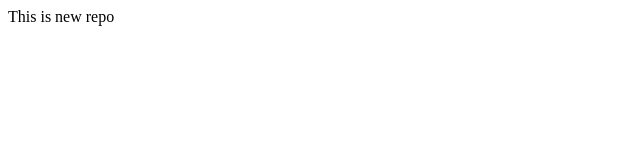
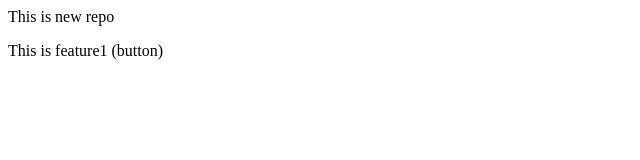
Before and after one commit to Coding-01-Saurabh/local-repo, a plain HTML site: page index.html in a window 1280 px wide. Shown: the whole page, without its empty margins (0-640 px from the left). Drawn offline with Linux system fonts and the light colour scheme.

```diff
--- a/index.html
+++ b/index.html
@@ -1 +1,2 @@
 <p>This is new repo</p>
+<p>This is feature1 (button)</p>
```
